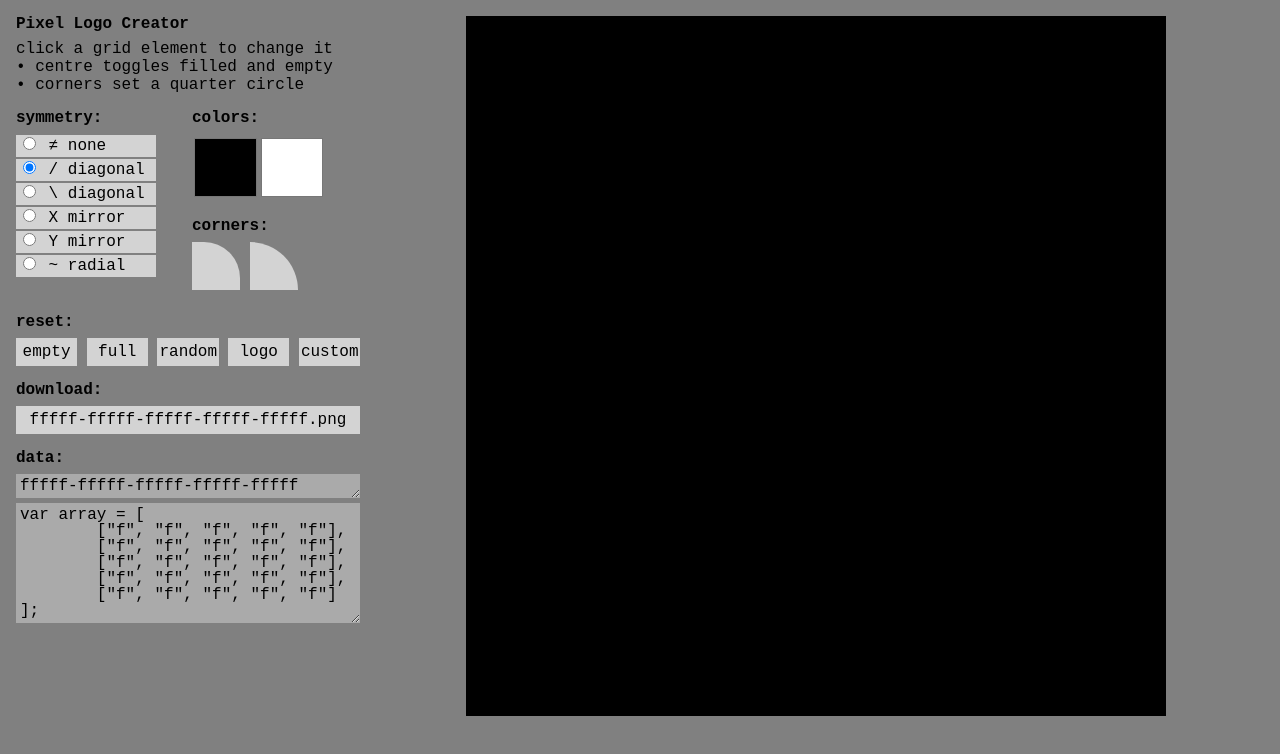
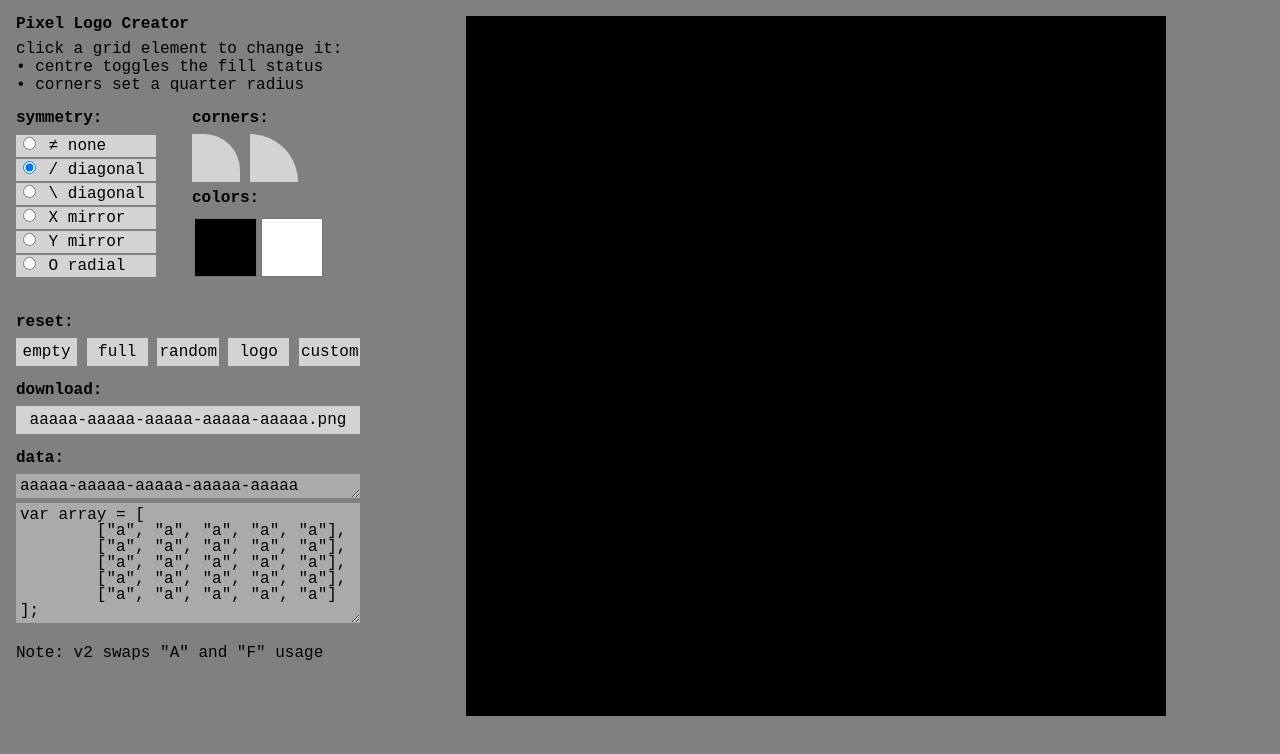
Before and after one commit to jeinselen/Launch-Icon-Creator, a plain HTML site: page index.html in a window 1280 px wide. Both pictures are taken after a click on the button "empty". Drawn offline with nearby package versions, Linux system fonts and the light colour scheme.

Commit message:
Refinements, dynamic size prep, formatting update (swapping "a" and "f")

```diff
--- a/index.html
+++ b/index.html
@@ -13,9 +13,9 @@
 		<div id="grid-intro">
 			<h1>Pixel Logo Creator</h1>
 			<p>
-				click a grid element to change it<br />
-				• centre toggles filled and empty<br />
-				• corners set a quarter circle<br />
+				click a grid element to change it:<br />
+				• centre toggles the fill status<br />
+				• corners set a quarter radius<br />
 			</p>
 		</div>
 
@@ -33,11 +33,19 @@
 					<br />
 					<label for="symmetryY"><input type="radio" name="symmetry" value="symmetryY" id="symmetryY"> Y mirror &nbsp;&nbsp;</label>
 					<br />
-					<label for="symmetryMirror"><input type="radio" name="symmetry" value="symmetryMirror" id="symmetryMirror"> ~ radial &nbsp;&nbsp;</label>
+					<label for="symmetryMirror"><input type="radio" name="symmetry" value="symmetryMirror" id="symmetryMirror"> O radial &nbsp;&nbsp;</label>
 				</p>
 			</div>
 
 			<div id="grid-column2">
+				<div id="grid-corners">
+					<h2>corners:</h2>
+					</p>
+						<input type="button" value="" style="border-top-right-radius: 75%;" onclick="setCorner('75%');" class="button" />
+						<input type="button" value="" style="border-top-right-radius: 100%;" onclick="setCorner('100%');" class="button" />
+					</p>
+				</div>
+
 				<div id="grid-colors">
 					<h2>colors:</h2>
 					<p>
@@ -46,25 +54,17 @@
 						<input type="color" name="background-color" id="background-color" value="#000000" onchange="setBackground(this.value)"/><input type="color" name="background-color" id="background-color" value="#ffffff" onchange="setForeground(this.value)" />
 					</p>
 				</div>
-
-				<div id="grid-corners">
-					<h2>corners:</h2>
-					<p>
-						<input type="button" value="" style="border-top-right-radius: 75%;" onclick="setCorner('75%');" class="button" />
-						<input type="button" value="" style="border-top-right-radius: 100%;" onclick="setCorner('100%');" class="button" />
-					</p>
-				</div>
 			</div>
 		</div>
 
 		<div id="grid-reset">
 			<h2>reset:</h2>
 			<p>
-				<input type="button" value="empty" onclick="setArray('fffff-fffff-fffff-fffff-fffff');" class="reset" />
-				<input type="button" value="full" onclick="setArray('aaaaa-aaaaa-aaaaa-aaaaa-aaaaa');" class="reset" />
+				<input type="button" value="empty" onclick="setArray('aaaaa-aaaaa-aaaaa-aaaaa-aaaaa');" class="reset" />
+				<input type="button" value="full" onclick="setArray('fffff-fffff-fffff-fffff-fffff');" class="reset" />
 				<input type="button" value="random" onclick="setRandom();" class="reset" />
-				<input type="button" value="logo" onclick="setArray('facff-afaff-afaac-afffa-eaaaf');" class="reset" />
-				<input type="button" value="custom" onclick="setArray(prompt('please enter data string:', 'fbaff-bfaff-afaaa-afffd-aaadf'));" class="reset" />
+				<input type="button" value="logo" onclick="setArray('afcaa-fafaa-faffc-faaaf-efffa');" class="reset" />
+				<input type="button" value="custom" onclick="setArray(prompt('please enter data string:', 'abfaa-bafaa-fafff-faaad-fffda'));" class="reset" />
 			</p>
 		</div>
 
@@ -83,6 +83,12 @@
 				<textarea id="outputArray" rows="7" cols="32" onClick="this.select();"></textarea>
 			</p>
 		</div>
+
+		<div>
+			<p>
+				Note: v2 swaps "A" and "F" usage
+			</p>
+		</div>
 	</div>
 
 	<div id="grid-artwork">
--- a/script.js
+++ b/script.js
@@ -1,3 +1,10 @@
+// Global Variables
+var Xa = 5;
+var Xb = 4;
+var Ya = 5;
+var Yb = 4;
+
+// Array Functions
 function createArray(data) {
 	if (!data) {
 		return;
@@ -9,9 +16,9 @@ function createArray(data) {
 	var style = '';
 	var content = '';
 
-	for (i = 0; i < 5; i++) {
-		for (j = 0; j < 5; j++) {
-			id = (4-i).toString() + (j).toString();
+	for (i = 0; i < Xa; i++) {
+		for (j = 0; j < Ya; j++) {
+			id = (Xb-i).toString() + (j).toString();
 			style = 'style="top: '+(i+1)*100+'px; left: '+(j+1)*100+'px;"';
 			content += '<div id="'+id+'" class="pixel" '+style+' onclick="pixelSwitch(this,event)">';
 			//content += id.toString();
@@ -39,9 +46,9 @@ function setArray(data) {
 		data = convertArray(data);
 	}
 	var id = '00';
-	for (i = 0; i < 5; i++) {
-		for (j = 0; j < 5; j++) {
-			id = (4-i).toString() + (j).toString();
+	for (i = 0; i < Xa; i++) {
+		for (j = 0; j < Ya; j++) {
+			id = (Xb-i).toString() + (j).toString();
 			document.getElementById(id).firstChild.className = data[i][j];
 		}
 	}
@@ -50,12 +57,12 @@ function setArray(data) {
 }
 
 function setRandom() {
-	var a = ["a","b","c","d","e","f"];
+	var a = ["a","a","a","a","a","b","c","d","e","f","f","f"];
 	var r = 0;
 	var s = "";
-	for (let i = 0; i < 25; i++) {
-		r = Math.floor(Math.random() * 6);
-		if (i == 5 || i == 10 || i == 15 || i == 20) {
+	for (let i = 0; i < (Xa * Ya); i++) {
+		r = Math.floor(Math.random() * 12);
+		if (i != 0 && i % Xa == 0) { // This adds the dashes between each row
 			s += "-";
 		}
 		s += a[r];
@@ -64,11 +71,11 @@ function setRandom() {
 	return;
 }
 
-createArray("facff-afaff-afaac-afffa-eaaaf");
+createArray("afcaa-fafaa-faffc-faaaf-efffa");
 
-// End initilisation
-// Begin interaction
 
+
+// Interaction Functions
 function pixelSwitch(i, e) {
 	// https://stackoverflow.com/questions/3234256/find-mouse-position-relative-to-element
 	var rect = e.target.getBoundingClientRect();
@@ -112,8 +119,9 @@ function pixelSwitch(i, e) {
 	return;
 }
 
-// Symmetry modes
 
+
+// Symmetry Functions
 function symmetryDiag(id, className) {
 	var mirror = id.charAt(1)+id.charAt(0);
 	if (mirror != id) {
@@ -145,7 +153,7 @@ function symmetryDiag(id, className) {
 }
 
 function symmetryDiag2(id, className) {
-	var mirror = (4-id.charAt(1)).toString()+(4-id.charAt(0)).toString();
+	var mirror = (Yb-id.charAt(1)).toString()+(Xb-id.charAt(0)).toString();
 	if (mirror != id) {
 		var el = document.getElementById(mirror).firstChild;
 		if (el) {
@@ -174,9 +182,8 @@ function symmetryDiag2(id, className) {
 	return;
 }
 
-
 function symmetryX(id, className) {
-	var mirror = (id.charAt(0)).toString()+(4-id.charAt(1)).toString();
+	var mirror = (id.charAt(0)).toString()+(Yb-id.charAt(1)).toString();
 	if (mirror != id) {
 		var el = document.getElementById(mirror).firstChild;
 		if (el) {
@@ -206,7 +213,7 @@ function symmetryX(id, className) {
 }
 
 function symmetryY(id, className) {
-	var mirror = (4-id.charAt(0)).toString()+(id.charAt(1)).toString();
+	var mirror = (Xb-id.charAt(0)).toString()+(id.charAt(1)).toString();
 	if (mirror != id) {
 		var el = document.getElementById(mirror).firstChild;
 		if (el) {
@@ -236,7 +243,7 @@ function symmetryY(id, className) {
 }
 
 function symmetryMirror(id, className) {
-	var mirror = (4-id.charAt(0)).toString()+(4-id.charAt(1)).toString();
+	var mirror = (Xb-id.charAt(0)).toString()+(Yb-id.charAt(1)).toString();
 	if (mirror != id) {
 		var el = document.getElementById(mirror).firstChild;
 		if (el) {
@@ -274,20 +281,12 @@ function setCorner(val) {
 }
 
 function setBackground(hex) {
-	// document.getElementById("container").style.background = hex;
 	var r = document.querySelector(':root');
 	r.style.setProperty('--background', hex);
 	return;
 }
 
 function setForeground(hex) {
-	// var id = '00';
-	// for (i = 0; i < 5; i++) {
-	// 	for (j = 0; j < 5; j++) {
-	// 		id = (i).toString() + (j).toString();
-	// 		document.getElementById(id).firstChild.style.background = hex;
-	// 	}
-	// }
 	var r = document.querySelector(':root');
 	r.style.setProperty('--foreground', hex);
 	return;
@@ -306,9 +305,9 @@ function dataOutput() {
 ];`
 	var id = '00';
 	var className = '';
-	for (i = 0; i < 5; i++) {
-		for (j = 0; j < 5; j++) {
-			id = (4-i).toString() + (j).toString();
+	for (i = 0; i < Xa; i++) {
+		for (j = 0; j < Ya; j++) {
+			id = (Xb-i).toString() + (j).toString();
 			className = document.getElementById(id).firstChild.className;
 			outputArr = outputArr.replace(id,className);
 			outputStr = outputStr.replace(id,className);
--- a/style.css
+++ b/style.css
@@ -183,7 +183,7 @@ textarea {
 }
 
 .a {
-/* 	border-radius: 0; */
+	opacity: 0;
 }
 
 .b, .c, .d, .e {
@@ -229,7 +229,7 @@ textarea {
 }
 
 .f {
-	opacity: 0;
+/* 	border-radius: 0; */
 }
 
 .background {
```
